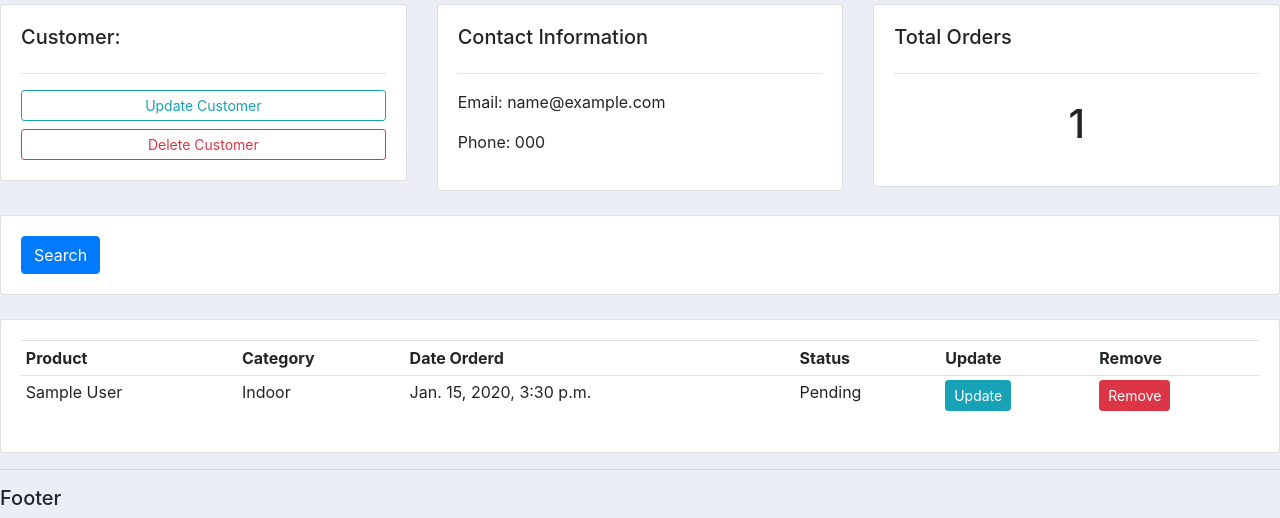
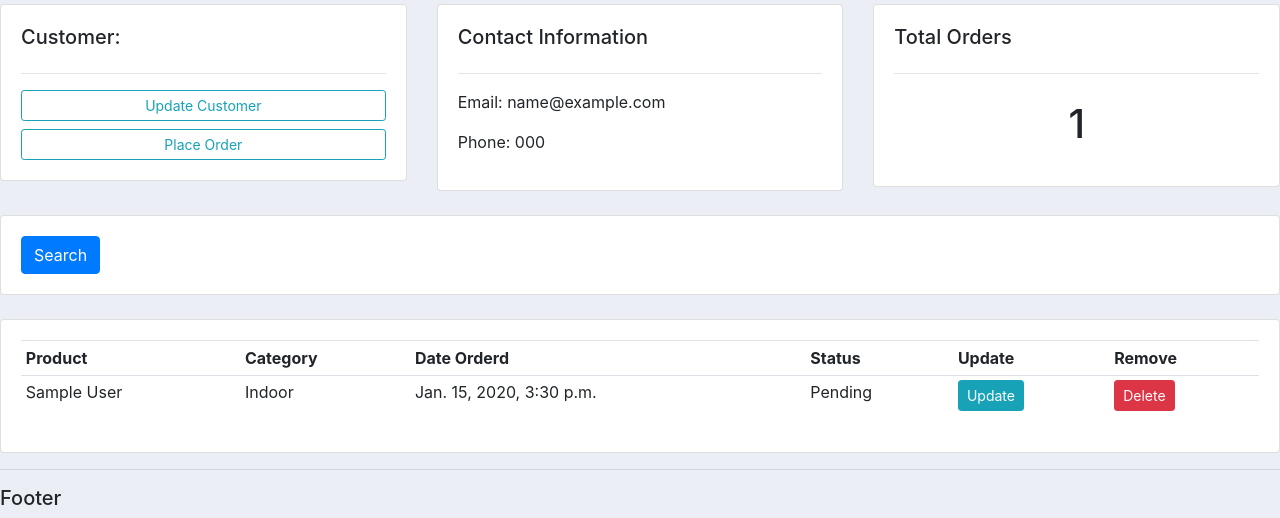
Before and after one commit to krishnashenoy123/customer-management, a Django app: page /customer/1/ in a window 1280 px wide. Shown: the part 336-854 px from the top of the page. Run offline with Django 3.2, Linux system fonts and the light colour scheme; tables that the repository leaves empty hold one stand-in row (values such as "Sample post"); some libraries are stand-ins or nearby versions.

Commit message:
made changes with buttons

```diff
--- a/accounts/templates/accounts/customer.html
+++ b/accounts/templates/accounts/customer.html
@@ -10,8 +10,8 @@
 			<h5>Customer:</h5>
 			<hr>
 			<a class="btn btn-outline-info  btn-sm btn-block" href="">Update Customer</a>
-			<a class="btn btn-outline-danger  btn-sm btn-block" href="">Delete Customer</a>
-
+			<a class="btn btn-outline-info  btn-sm btn-block" href="{% url 'create_order' customers.id %}">Place Order</a>
+			<!-- its customers.id because we have named it as context = {'customers':customers} in the def customer in views.py -->
 		</div>
 	</div>
 
@@ -67,8 +67,8 @@
 						<td>{{i.product.category}}</td>
 						<td>{{i.date_created}}</td>
 						<td>{{i.status}}</td>
-						<td><a class="btn btn-sm btn-info" href="">Update</a></td>
-						<td><a class="btn btn-sm btn-danger" href="">Remove</a></td>
+						<td><a class="btn btn-sm btn-info" href="{% url 'update_order' i.id %}">Update</a></td>
+						<td><a class="btn btn-sm btn-danger" href="{% url 'delete_order' i.id %}">Delete</a></td>
 					</tr>
 				{% endfor %}
 			</table>
```
